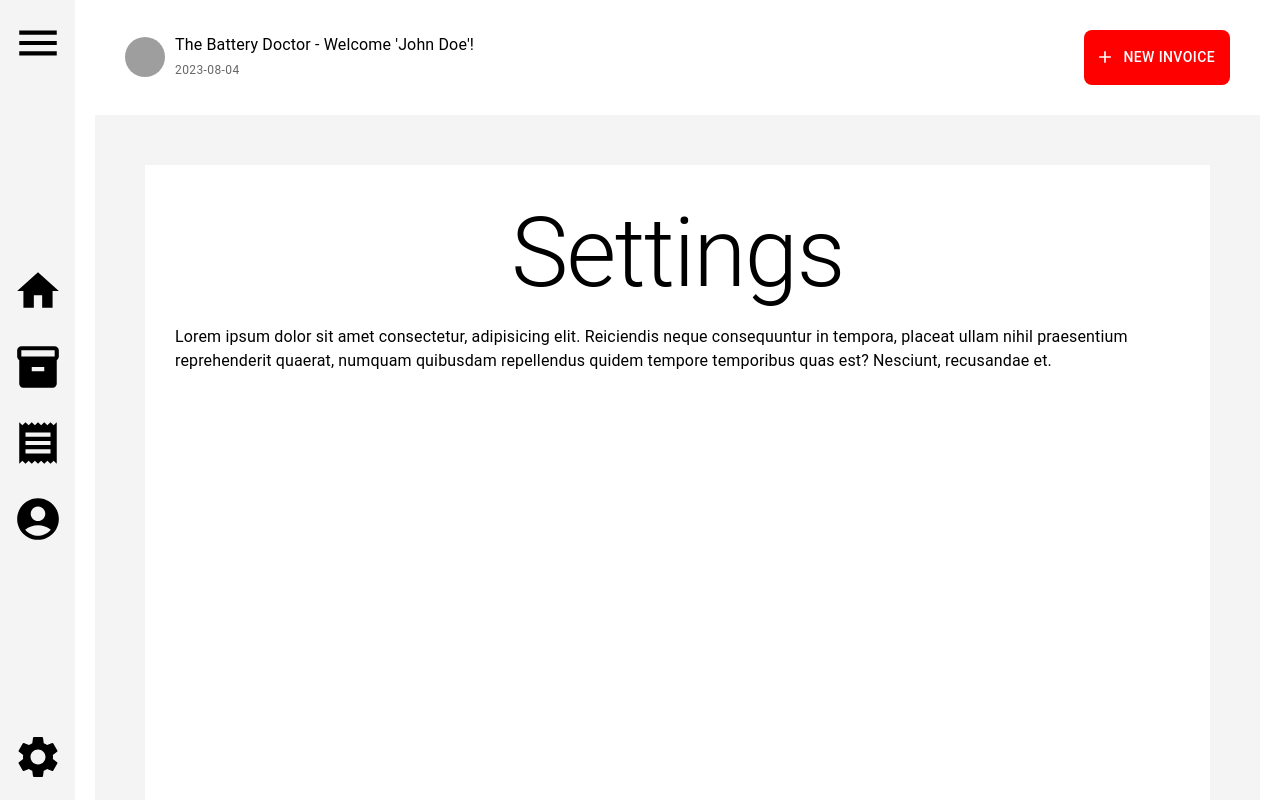
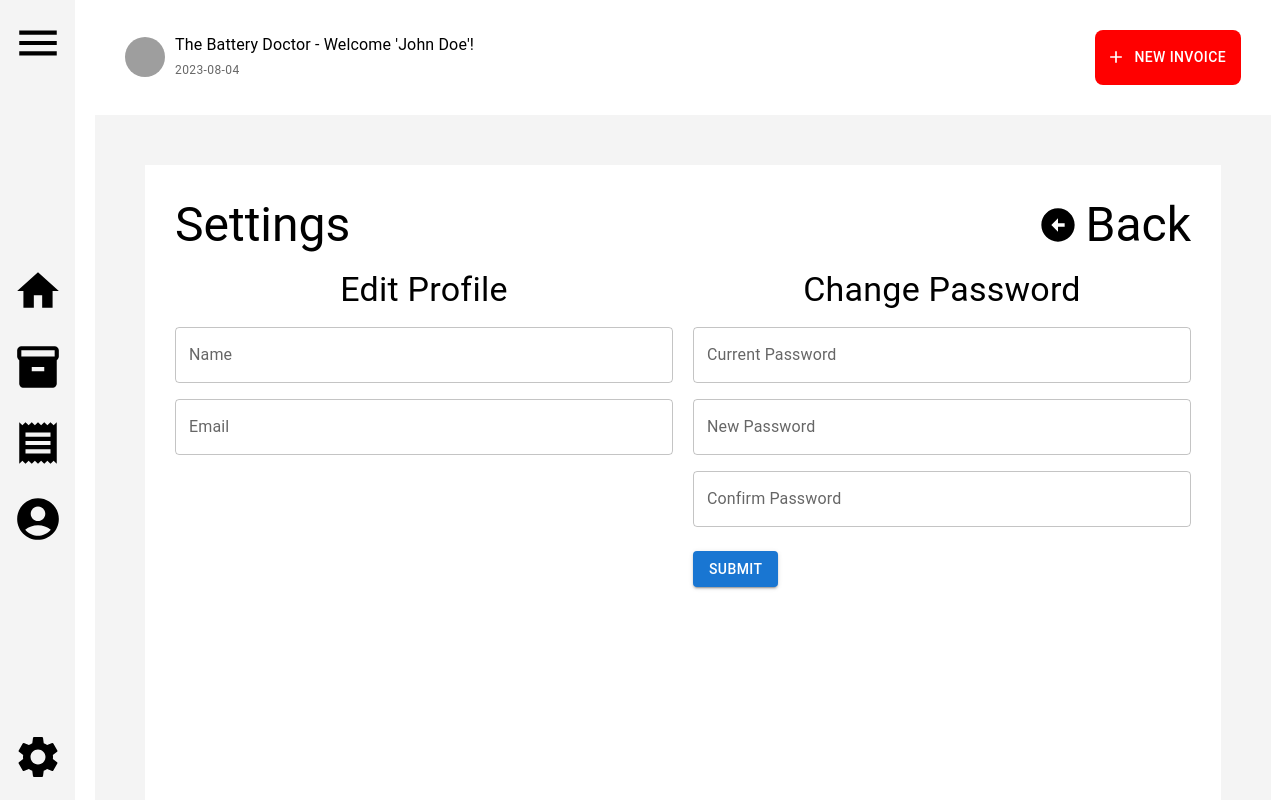
Before and after one commit to Caelan-Ross/FSWD-Capstone-Project, a Next.js app in the folder src/frontend/: page /settings in a window 1280 px wide. Built offline with nearby package versions, Linux system fonts and the light colour scheme; grey boxes are pictures that could not be loaded.

Commit message:
settings rough layout added.

```diff
--- a/src/frontend/pages/_app.js
+++ b/src/frontend/pages/_app.js
@@ -34,7 +34,6 @@ export default function App({ Component, pageProps }) {
 					display: 'flex',
 					flexDirection: 'row',
 					maxHeight: '100vh',
-					maxWidth: '100vw',
 				}}
 			>
 				{/* Sidebar Column */}
@@ -104,6 +103,7 @@ export default function App({ Component, pageProps }) {
 						display: 'flex',
 						flexDirection: 'column',
 						padding: '0px 20px',
+						minWidth: '95%'
 					}}
 				>
 					{/* Header Row Container */}
--- a/src/frontend/pages/settings.js
+++ b/src/frontend/pages/settings.js
@@ -1,10 +1,10 @@
-import { Typography, Box, useTheme } from '@mui/material';
-import Link from '@mui/material/Link';
+import { Typography, Box, IconButton, TextField, Button } from '@mui/material';
+import ArrowCircleLeftIcon from '@mui/icons-material/ArrowCircleLeft';
 
 export default function Home() {
 	return (
 		<Box
-			display='flex'
+			display='block'
 			flexDirection='column'
 			alignItems='center'
 			sx={{
@@ -15,13 +15,78 @@ export default function Home() {
 				py: 4,
 			}}
 		>
-			<Typography variant='h1' align='center' component='h2'>
-				Settings
-			</Typography>
-			<Box textAlign='left' mt={2}>
-				<Typography variant='body1' component='p'>
-					Lorem ipsum dolor sit amet consectetur, adipisicing elit. Reiciendis neque consequuntur in tempora, placeat ullam nihil praesentium reprehenderit quaerat, numquam quibusdam repellendus quidem tempore temporibus quas est? Nesciunt, recusandae et.
+			<Box
+				sx={{
+					display: 'flex',
+					justifyContent: 'space-between',
+				}}
+			>
+				<Typography variant='h3' align='center' component='h2'>
+					Settings
 				</Typography>
+
+				<Box display='flex'>
+					<IconButton>
+						<ArrowCircleLeftIcon
+							sx={{ fontSize: '2.5rem', color: '#000000' }}
+						/>
+					</IconButton>
+					<Typography variant='h3' align='center' component='h2'>
+						Back
+					</Typography>
+				</Box>
+			</Box>
+			<Box
+				mt={2}
+				sx={{
+					display: 'flex',
+					flexDirection: 'row',
+				}}
+			>
+				{/* Column 1: Edit Profile */}
+				<Box sx={{ flex: 1, marginRight: '20px' }}>
+					<Typography variant='h4' align='center' component='h3'>
+						Edit Profile
+					</Typography>
+					<TextField label='Name' fullWidth variant='outlined' sx={{ mt: 2 }} />
+					<TextField
+						label='Email'
+						fullWidth
+						variant='outlined'
+						sx={{ mt: 2 }}
+					/>
+				</Box>
+
+				{/* Column 2: Change Password */}
+				<Box sx={{ flex: 1 }}>
+					<Typography variant='h4' align='center' component='h3'>
+						Change Password
+					</Typography>
+					<TextField
+						label='Current Password'
+						fullWidth
+						variant='outlined'
+						type='password'
+						sx={{ mt: 2 }}
+					/>
+					<TextField
+						label='New Password'
+						fullWidth
+						variant='outlined'
+						type='password'
+						sx={{ mt: 2 }}
+					/>
+					<TextField
+						label='Confirm Password'
+						fullWidth
+						variant='outlined'
+						type='password'
+						sx={{ mt: 2 }}
+					/>
+					<Button variant='contained' color='primary' sx={{ mt: 3 }}>
+						Submit
+					</Button>
+				</Box>
 			</Box>
 		</Box>
 	);
```
